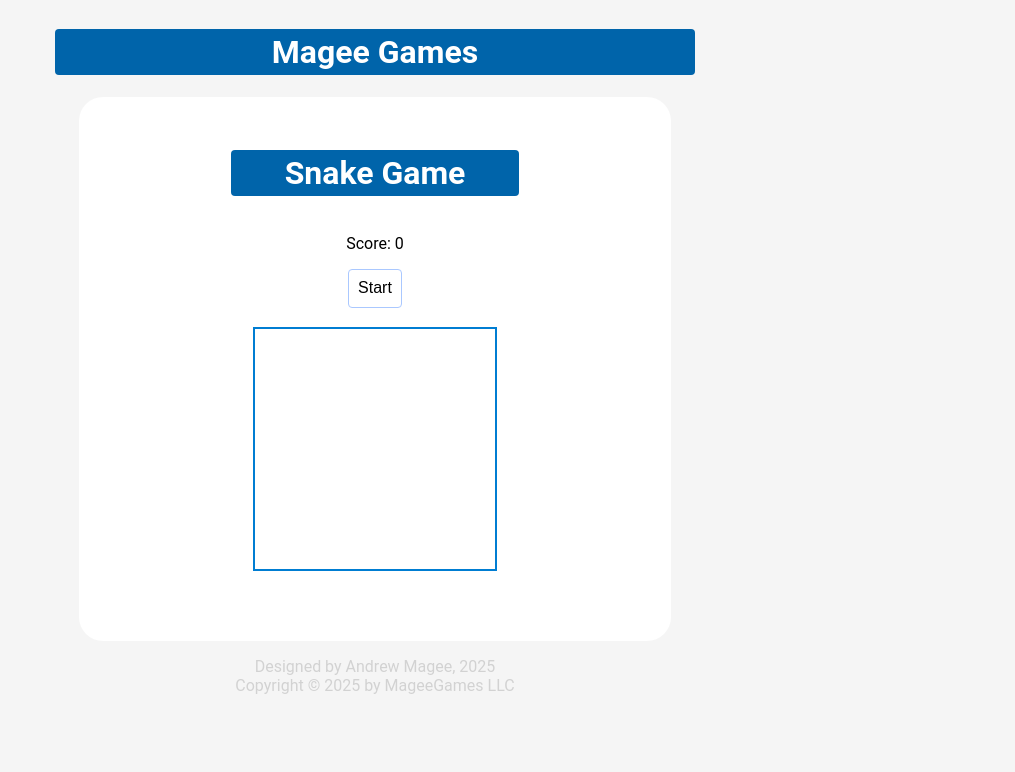
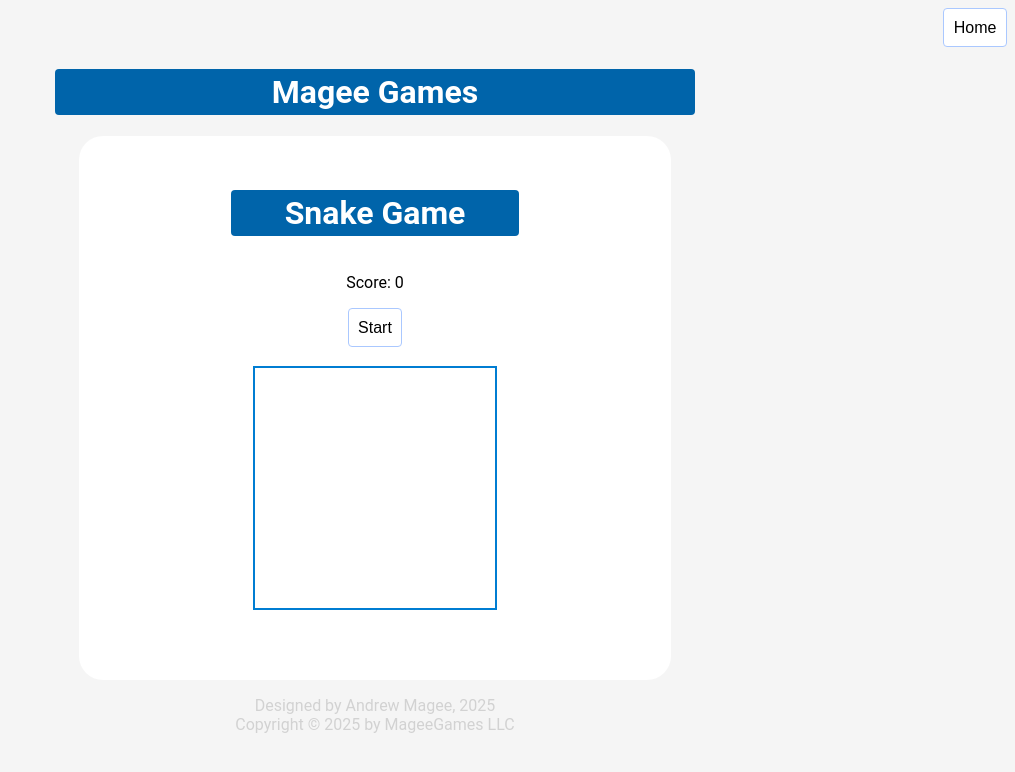
Before and after one commit to aportermagee/MageeGames, a plain HTML site: page snakeGame.html in a window 1280 px wide. Shown: the whole page, without its empty margins (265-1280 px from the left). Drawn offline with Linux system fonts and the light colour scheme.

Commit message:
Update snakeGame.html

```diff
--- a/snakeGame.html
+++ b/snakeGame.html
@@ -5,6 +5,9 @@
     <title>Snake Game || MageeGames</title>
   </head>
   <body>
+    <div class="right-div">
+      <button id="homeBtn" class="button">Home</button>
+    </div>
     <div class="center-div">
       <h1 class="h1">Magee Games</h1>
     </div>
```
